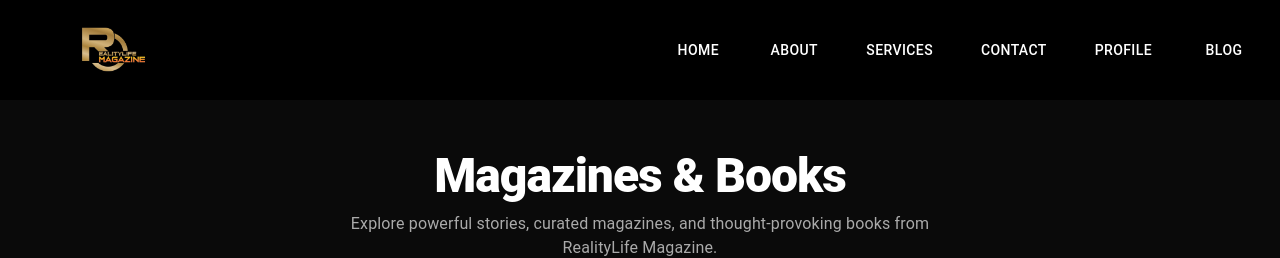
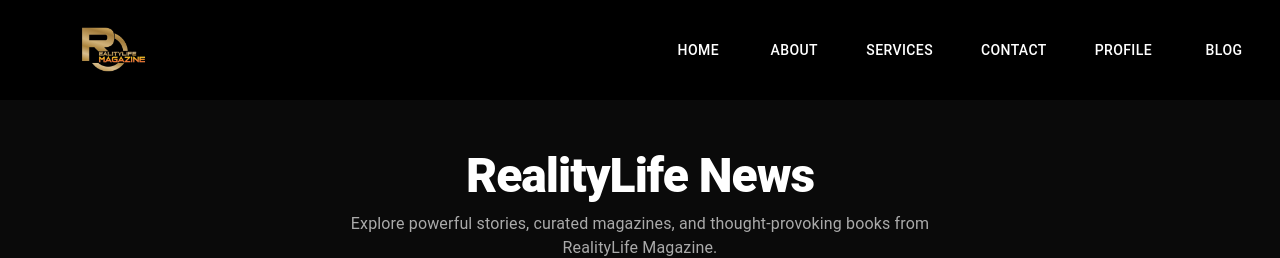
Before and after one commit to mutiu4luv/reallife-magzine, a React (Vite) app: page /blog in a window 1280 px wide. Shown: the top 258 px of the page. Built offline with nearby package versions, Linux system fonts and the light colour scheme.

Commit message:
updated the blog screen

```diff
--- a/src/components/MarqueeBar.tsx
+++ b/src/components/MarqueeBar.tsx
@@ -2,7 +2,7 @@
 
 const MarqueeBar: React.FC = () => {
   const text =
-    "REAL LIFE MAGAZINE • REAL LIFE MAGAZINE • REAL LIFE MAGAZINE • ";
+    "REALLITYLIFE MAGAZINE • REALLITYLIFE MAGAZINE • REALLITYLIFE MAGAZINE • ";
 
   return (
     <Box
--- a/src/screens/blogScreen.tsx
+++ b/src/screens/blogScreen.tsx
@@ -70,8 +70,7 @@
               letterSpacing: "-1px",
             }}
           >
-            Magazines & Books
-          </Typography>
+RealityLife News          </Typography>
 
           <Typography
             sx={{
```
